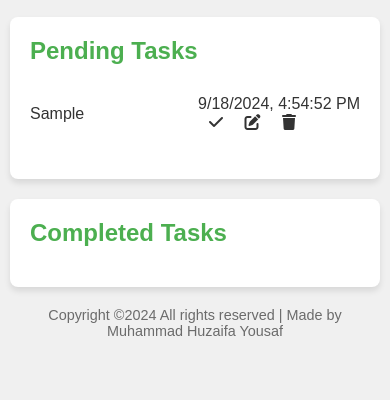
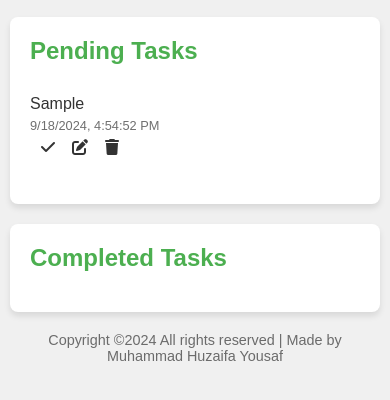
Before and after one commit to muhammadhuzaifayousaf/To-Do_List_App, a plain HTML site: page index.html in a window 390 px wide. Both pictures are taken after typing "Sample" into the empty fields and a click on the button "Add". Shown: the part 110-510 px from the top of the page. Drawn offline with Linux system fonts and the light colour scheme.

Commit message:
Update styles.css

```diff
--- a/styles.css
+++ b/styles.css
@@ -108,6 +108,7 @@ ul {
 
 li {
     display: flex;
+    justify-content: space-between;
     align-items: center;
     padding: 10px 0;
     border-bottom: 1px solid var(--shadow-color);
@@ -120,6 +121,23 @@ li:last-child {
 .task-text {
     flex-grow: 1;
     margin-right: 10px;
+}
+
+.task-info {
+    display: flex;
+    flex-direction: column;
+    align-items: flex-end;
+}
+
+.task-date {
+    font-size: 0.8em;
+    color: var(--text-color);
+    opacity: 0.7;
+    margin-bottom: 5px;
+}
+
+.task-actions {
+    display: flex;
 }
 
 .task-actions button {
@@ -156,4 +174,14 @@ footer {
     h1 {
         font-size: 2em;
     }
+
+    li {
+        flex-direction: column;
+        align-items: flex-start;
+    }
+
+    .task-info {
+        align-items: flex-start;
+        margin-top: 5px;
+    }
 }
```
